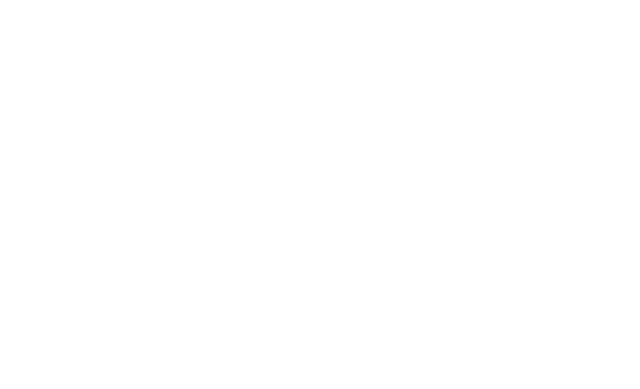
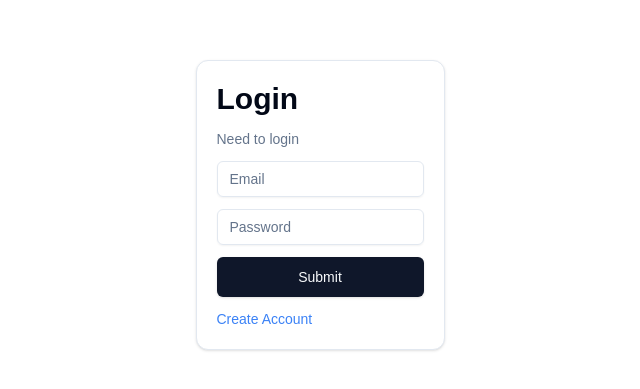
Before and after one commit to nsm4421/NextChatApp, a Next.js app: page / in a window 1280 px wide. Shown: the part 195-584 px from the top of the page, without its empty margins (320-960 px from the left). Built offline with nearby package versions, Linux system fonts and the light colour scheme.

Commit message:
create basic auth ui

```diff
--- a/src/app/globals.css
+++ b/src/app/globals.css
@@ -2,7 +2,11 @@
 @tailwind components;
 @tailwind utilities;
 
+html,
 body {
+  height: 100%;
+  margin: 0;
+  padding: 0;
   font-family: Arial, Helvetica, sans-serif;
 }
 
--- a/src/app/page.tsx
+++ b/src/app/page.tsx
@@ -1,5 +1,8 @@
-import Image from "next/image";
-
+import { AuthScreen } from "@/features/auth/components/auth-screen";
 export default function Home() {
-  return <div></div>;
+  return (
+    <>
+      <AuthScreen />
+    </>
+  );
 }
--- /dev/null
+++ b/src/features/auth/components/auth-screen.tsx
@@ -0,0 +1,32 @@
+"use client";
+
+import { useState } from "react";
+import { AuthFlow } from "../types";
+import SignInForm from "./sign-in-form";
+import SignUpForm from "./sign-up-form";
+
+export function AuthScreen() {
+  const [flow, setFlow] = useState<AuthFlow>(AuthFlow.signIn);
+  const [isLoading, setIsLoading] = useState<boolean>(false);
+
+  return (
+    <div className="h-full flex items-center justify-center">
+      <div className="md:h-auto md:w-max[500px]">
+        {flow == AuthFlow.signIn && (
+          <SignInForm
+            setFlow={setFlow}
+            isLoading={isLoading}
+            setIsLoading={setIsLoading}
+          />
+        )}
+        {flow == AuthFlow.signUp && (
+          <SignUpForm
+            setFlow={setFlow}
+            isLoading={isLoading}
+            setIsLoading={setIsLoading}
+          />
+        )}
+      </div>
+    </div>
+  );
+}
--- /dev/null
+++ b/src/features/auth/components/sign-in-form.tsx
@@ -0,0 +1,83 @@
+"use client";
+
+import { Button } from "@/components/ui/button";
+import {
+  Card,
+  CardContent,
+  CardDescription,
+  CardFooter,
+  CardHeader,
+} from "@/components/ui/card";
+import { Input } from "@/components/ui/input";
+import { ChangeEvent, Dispatch, SetStateAction, useState } from "react";
+import { AuthFlow } from "../types";
+
+interface Props {
+  setIsLoading: Dispatch<SetStateAction<boolean>>;
+  isLoading: boolean;
+  setFlow: Dispatch<SetStateAction<AuthFlow>>;
+}
+
+export default function SignInForm({
+  isLoading,
+  setIsLoading,
+  setFlow,
+}: Props) {
+  const [email, setEmail] = useState<string>("");
+  const [password, setPassword] = useState<string>("");
+
+  const handleNavigate = () => {
+    setFlow(AuthFlow.signUp);
+  };
+
+  const handleEmail = (e: ChangeEvent<HTMLInputElement>) => {
+    setEmail(e.target.value);
+  };
+
+  const handlePassword = (e: ChangeEvent<HTMLInputElement>) => {
+    setPassword(e.target.value);
+  };
+
+  return (
+    <Card className="w-full h-full px-5 py-5">
+      <CardHeader className="text-3xl font-bold p-0">Login</CardHeader>
+      <CardDescription className="mt-3">Need to login</CardDescription>
+      <CardContent className="w-full p-0 my-3">
+        <form className="space-y-3 p-0 flex-col w-full">
+          <Input
+            value={email}
+            onChange={handleEmail}
+            disabled={isLoading}
+            placeholder="Email"
+            type="email"
+            required
+          />
+          <Input
+            value={password}
+            onChange={handlePassword}
+            disabled={isLoading}
+            placeholder="Password"
+            type="password"
+            required
+          />
+          <Button
+            type="submit"
+            className="w-full"
+            size="lg"
+            disabled={isLoading}
+          >
+            Submit
+          </Button>
+        </form>
+      </CardContent>
+      <CardFooter className="p-0">
+        <p
+          className="text-blue-500 cursor-pointer text-sm"
+          onClick={handleNavigate}
+        >
+          Create Account
+        </p>
+      </CardFooter>
+    </Card>
+  );
+}
--- /dev/null
+++ b/src/features/auth/components/sign-up-form.tsx
@@ -0,0 +1,97 @@
+"use client";
+
+import { Button } from "@/components/ui/button";
+import {
+  Card,
+  CardContent,
+  CardDescription,
+  CardFooter,
+  CardHeader,
+} from "@/components/ui/card";
+import { Input } from "@/components/ui/input";
+import { ChangeEvent, Dispatch, SetStateAction, use, useState } from "react";
+
+import { AuthFlow } from "../types";
+
+interface Props {
+  setIsLoading: Dispatch<SetStateAction<boolean>>;
+  isLoading: boolean;
+  setFlow: Dispatch<SetStateAction<AuthFlow>>;
+}
+export default function SignUpForm({
+  isLoading,
+  setIsLoading,
+  setFlow,
+}: Props) {
+  const [email, setEmail] = useState<string>("");
+  const [password, setPassword] = useState<string>("");
+  const [passwordConfirm, setPasswordConfirm] = useState<string>("");
+
+  const handleNavigate = () => {
+    setFlow(AuthFlow.signIn);
+  };
+
+  const handleEmail = (e: ChangeEvent<HTMLInputElement>) => {
+    setEmail(e.target.value);
+  };
+
+  const handlePassword = (e: ChangeEvent<HTMLInputElement>) => {
+    setPassword(e.target.value);
+  };
+
+  const handlePasswordConfirm = (e: ChangeEvent<HTMLInputElement>) => {
+    setPasswordConfirm(e.target.value);
+  };
+
+  return (
+    <Card className="w-full h-full px-5 py-5">
+      <CardHeader className="text-3xl font-bold p-0">Sign Up</CardHeader>
+      <CardDescription className="mt-3">Complete Form</CardDescription>
+      <CardContent className="w-full p-0 my-3">
+        <form className="space-y-3 p-0 flex-col w-full">
+          <Input
+            disabled={isLoading}
+            value={email}
+            onChange={handleEmail}
+            placeholder="Email"
+            type="email"
+            required
+          />
+          <Input
+            disabled={isLoading}
+            value={password}
+            onChange={handlePassword}
+            placeholder="Password"
+            type="password"
+            required
+          />
+          <Input
+            disabled={isLoading}
+            value={passwordConfirm}
+            onChange={handlePasswordConfirm}
+            placeholder="Password Confirm"
+            type="password"
+            required
+          />
+
+          <Button
+            type="submit"
+            className="w-full"
+            size="lg"
+            disabled={isLoading}
+          >
+            Submit
+          </Button>
+        </form>
+      </CardContent>
+      <CardFooter className="p-0">
+        <p
+          className="text-blue-500 cursor-pointer text-sm"
+          onClick={handleNavigate}
+        >
+          Already have account?
+        </p>
+      </CardFooter>
+    </Card>
+  );
+}
--- /dev/null
+++ b/src/features/auth/types.ts
@@ -0,0 +1,5 @@
+export enum AuthFlow {
+  signIn,
+  signUp,
+  authenticated,
+}
--- a/tailwind.config.ts
+++ b/tailwind.config.ts
@@ -6,89 +6,90 @@
     "./src/pages/**/*.{js,ts,jsx,tsx,mdx}",
     "./src/components/**/*.{js,ts,jsx,tsx,mdx}",
     "./src/app/**/*.{js,ts,jsx,tsx,mdx}",
+    "./src/features/**/*.{js,ts,jsx,tsx,mdx}",
   ],
   theme: {
     extend: {
       colors: {
-  			background: 'hsl(var(--background))',
-  			foreground: 'hsl(var(--foreground))',
+        background: "hsl(var(--background))",
+        foreground: "hsl(var(--foreground))",
         card: {
-  				DEFAULT: 'hsl(var(--card))',
-  				foreground: 'hsl(var(--card-foreground))'
+          DEFAULT: "hsl(var(--card))",
+          foreground: "hsl(var(--card-foreground))",
         },
         popover: {
-  				DEFAULT: 'hsl(var(--popover))',
-  				foreground: 'hsl(var(--popover-foreground))'
+          DEFAULT: "hsl(var(--popover))",
+          foreground: "hsl(var(--popover-foreground))",
         },
         primary: {
-  				DEFAULT: 'hsl(var(--primary))',
-  				foreground: 'hsl(var(--primary-foreground))'
+          DEFAULT: "hsl(var(--primary))",
+          foreground: "hsl(var(--primary-foreground))",
         },
         secondary: {
-  				DEFAULT: 'hsl(var(--secondary))',
-  				foreground: 'hsl(var(--secondary-foreground))'
+          DEFAULT: "hsl(var(--secondary))",
+          foreground: "hsl(var(--secondary-foreground))",
         },
         muted: {
-  				DEFAULT: 'hsl(var(--muted))',
-  				foreground: 'hsl(var(--muted-foreground))'
+          DEFAULT: "hsl(var(--muted))",
+          foreground: "hsl(var(--muted-foreground))",
         },
         accent: {
-  				DEFAULT: 'hsl(var(--accent))',
-  				foreground: 'hsl(var(--accent-foreground))'
+          DEFAULT: "hsl(var(--accent))",
+          foreground: "hsl(var(--accent-foreground))",
         },
         destructive: {
-  				DEFAULT: 'hsl(var(--destructive))',
-  				foreground: 'hsl(var(--destructive-foreground))'
+          DEFAULT: "hsl(var(--destructive))",
+          foreground: "hsl(var(--destructive-foreground))",
         },
-  			border: 'hsl(var(--border))',
-  			input: 'hsl(var(--input))',
-  			ring: 'hsl(var(--ring))',
+        border: "hsl(var(--border))",
+        input: "hsl(var(--input))",
+        ring: "hsl(var(--ring))",
         chart: {
-  				'1': 'hsl(var(--chart-1))',
-  				'2': 'hsl(var(--chart-2))',
-  				'3': 'hsl(var(--chart-3))',
-  				'4': 'hsl(var(--chart-4))',
-  				'5': 'hsl(var(--chart-5))'
+          "1": "hsl(var(--chart-1))",
+          "2": "hsl(var(--chart-2))",
+          "3": "hsl(var(--chart-3))",
+          "4": "hsl(var(--chart-4))",
+          "5": "hsl(var(--chart-5))",
         },
         sidebar: {
-  				DEFAULT: 'hsl(var(--sidebar-background))',
-  				foreground: 'hsl(var(--sidebar-foreground))',
-  				primary: 'hsl(var(--sidebar-primary))',
-  				'primary-foreground': 'hsl(var(--sidebar-primary-foreground))',
-  				accent: 'hsl(var(--sidebar-accent))',
-  				'accent-foreground': 'hsl(var(--sidebar-accent-foreground))',
-  				border: 'hsl(var(--sidebar-border))',
-  				ring: 'hsl(var(--sidebar-ring))'
-  			}
+          DEFAULT: "hsl(var(--sidebar-background))",
+          foreground: "hsl(var(--sidebar-foreground))",
+          primary: "hsl(var(--sidebar-primary))",
+          "primary-foreground": "hsl(var(--sidebar-primary-foreground))",
+          accent: "hsl(var(--sidebar-accent))",
+          "accent-foreground": "hsl(var(--sidebar-accent-foreground))",
+          border: "hsl(var(--sidebar-border))",
+          ring: "hsl(var(--sidebar-ring))",
+        },
       },
       borderRadius: {
-  			lg: 'var(--radius)',
-  			md: 'calc(var(--radius) - 2px)',
-  			sm: 'calc(var(--radius) - 4px)'
+        lg: "var(--radius)",
+        md: "calc(var(--radius) - 2px)",
+        sm: "calc(var(--radius) - 4px)",
       },
       keyframes: {
-  			'accordion-down': {
+        "accordion-down": {
           from: {
-  					height: '0'
+            height: "0",
           },
           to: {
-  					height: 'var(--radix-accordion-content-height)'
-  				}
+            height: "var(--radix-accordion-content-height)",
           },
-  			'accordion-up': {
+        },
+        "accordion-up": {
           from: {
-  					height: 'var(--radix-accordion-content-height)'
+            height: "var(--radix-accordion-content-height)",
           },
           to: {
-  					height: '0'
-  				}
-  			}
+            height: "0",
+          },
+        },
       },
       animation: {
-  			'accordion-down': 'accordion-down 0.2s ease-out',
-  			'accordion-up': 'accordion-up 0.2s ease-out'
-  		}
-  	}
+        "accordion-down": "accordion-down 0.2s ease-out",
+        "accordion-up": "accordion-up 0.2s ease-out",
+      },
+    },
   },
   plugins: [require("tailwindcss-animate")],
 } satisfies Config;
```
Lines whose indentation alone changed are shown as unchanged.
